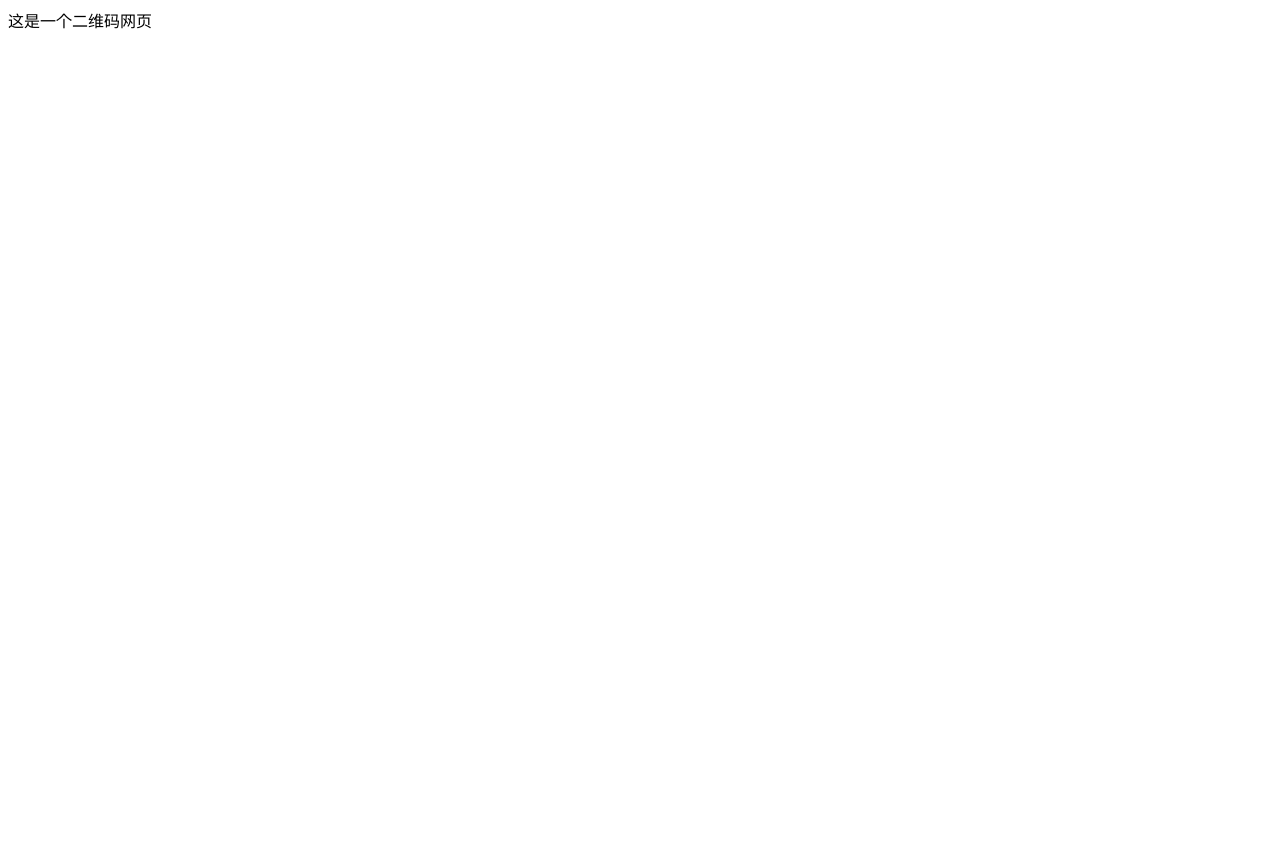
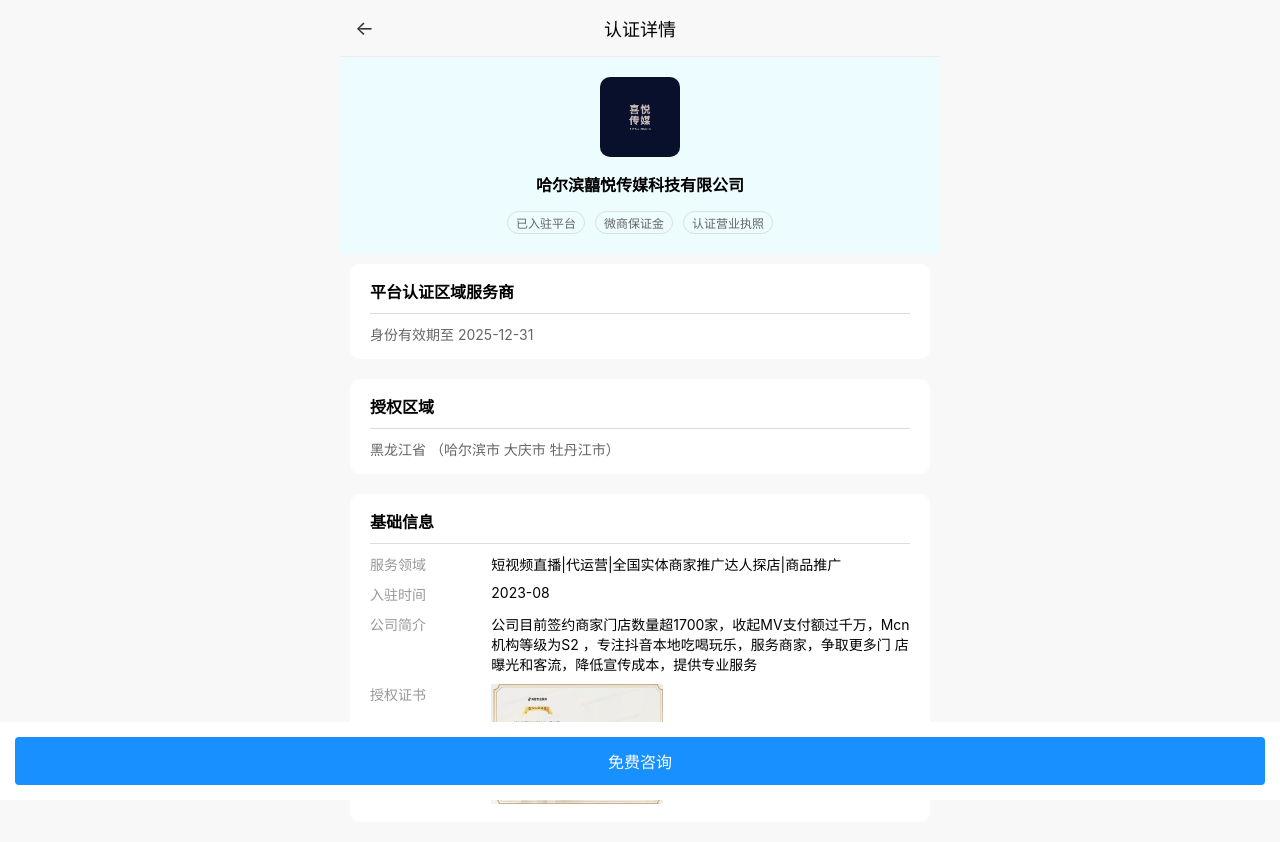
Before and after one commit to coco2022729/sys.github.io, a plain HTML site: page index.html in a window 1280 px wide. Before the commit the page ends 800 px from the top, so only its background shows below. Drawn offline with Linux system fonts and the light colour scheme.

Commit message:
Update index.html

```diff
--- a/index.html
+++ b/index.html
@@ -1,11 +1,89 @@
 <!DOCTYPE html>
-<html lang="en">
+<html lang="zh-CN">
 <head>
     <meta charset="UTF-8">
     <meta name="viewport" content="width=device-width, initial-scale=1.0">
-    <title>二维码</title>
+    <title>认证详情</title>
+    <link rel="stylesheet" href="styles.css">
 </head>
 <body>
-    <div>这是一个二维码网页</div>
+    <div class="container">
+        <header class="header">
+            <div class="back-button">
+                <span class="back-icon">&#8592;</span>
+            </div>
+            <h1>认证详情</h1>
+        </header>
+
+        <div class="company-info">
+            <div class="company-logo">
+                <img src="./logo.jpg" alt="公司logo">
+            </div>
+            <h2>哈尔滨囍悦传媒科技有限公司</h2>
+            <div class="certification-tags">
+                <span class="tag">已入驻平台</span>
+                <span class="tag">微商保证金</span>
+                <span class="tag">认证营业执照</span>
+            </div>
+        </div>
+<div style="padding: 0 10px;">
+        <div class="certification-type">
+            <div style="font-size: 16px; font-weight: bold;margin-bottom: 10px;border-bottom: 1px solid #ddd;padding-bottom: 10px;">平台认证区域服务商</div>
+            <p class="validity">身份有效期至 2025-12-31</p>
+        </div>
+
+
+        <div class="certification-type" style="margin-top: 20px;">
+            <div style="font-size: 16px; font-weight: bold;margin-bottom: 10px;border-bottom: 1px solid #ddd;padding-bottom: 10px;">授权区域</div>
+            <p class="validity">黑龙江省 （哈尔滨市 大庆市 牡丹江市）</p>
+        </div>
+
+        <div class="certification-type" style="margin-top: 20px;">
+            <div style="font-size: 16px; font-weight: bold;margin-bottom: 10px;border-bottom: 1px solid #ddd;padding-bottom: 10px;">基础信息</div>
+            <div class="info-item-1">
+             <div style="color: #999;width: 21%;margin-right: 10px;font-weight: 500; font-size: 14px;">服务领域</div>
+            <div style="text-align: left; width: 79%;font-size: 14px;">短视频直播|代运营|全国实体商家推广达人探店|商品推广</div>
+            </div>
+            <div class="info-item-1">
+                <div style="color: #999;width: 21%;margin-right: 10px;font-weight: 500; font-size: 14px;">入驻时间</div>
+               <div style="text-align: left; width: 79%;font-size: 14px;">2023-08</div>
+               </div>
+               <div class="info-item-1">
+                <div style="color: #999;width: 21%;margin-right: 10px;font-weight: 500; font-size: 14px;">公司简介</div>
+               <div style="text-align: left; width: 79%;font-size: 14px;   ">公司目前签约商家门店数量超1700家，收起MV支付额过千万，Mcn机构等级为S2
+                ，专注抖音本地吃喝玩乐，服务商家，争取更多门
+                店曝光和客流，降低宣传成本，提供专业服务 </div>
+               </div>
+               <div style="display: flex;justify-content: space-between;">
+                <div style="color: #999;width: 21%;margin-right: 10px;font-weight: 500; font-size: 14px;">授权证书</div>
+                <div style="text-align: left; width: 79%;font-size: 14px;">
+                 <img src="./certificate.jpg" alt="授权证书" style="height: 120px;">
+                </div>
+               </div>
+
+         </div>
+        </div>
+
+        </div>
+
+
+
+        <div class="consultation-button">
+            <button id="consultBtn">免费咨询</button>
+        </div>
+    </div>
+
+    <!-- 添加提示框 -->
+    <div class="toast" id="toast">系统繁忙，请稍后再试</div>
+
+    <script>
+        document.getElementById('consultBtn').addEventListener('click', function() {
+            const toast = document.getElementById('toast');
+            toast.classList.add('show');
+            setTimeout(() => {
+                toast.classList.remove('show');
+            }, 2000);
+        });
+    </script>
 </body>
 </html>
```
